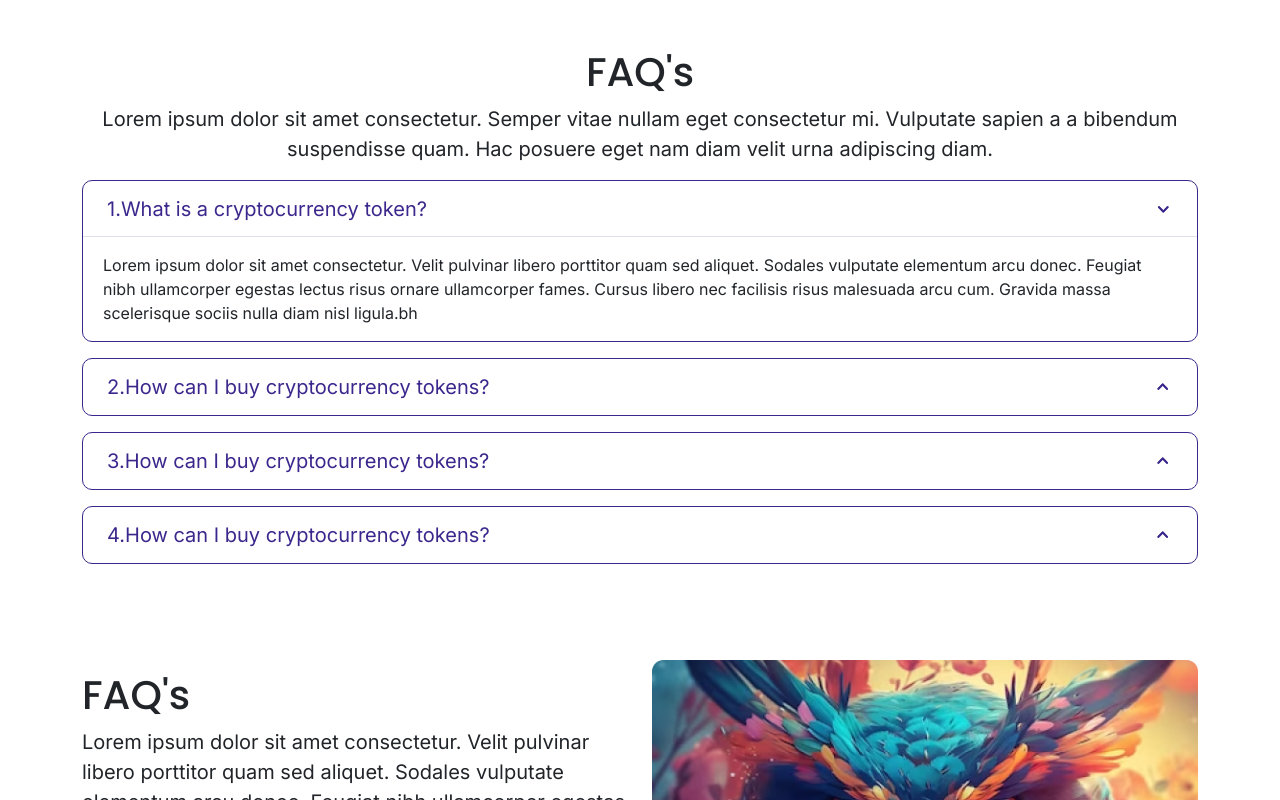
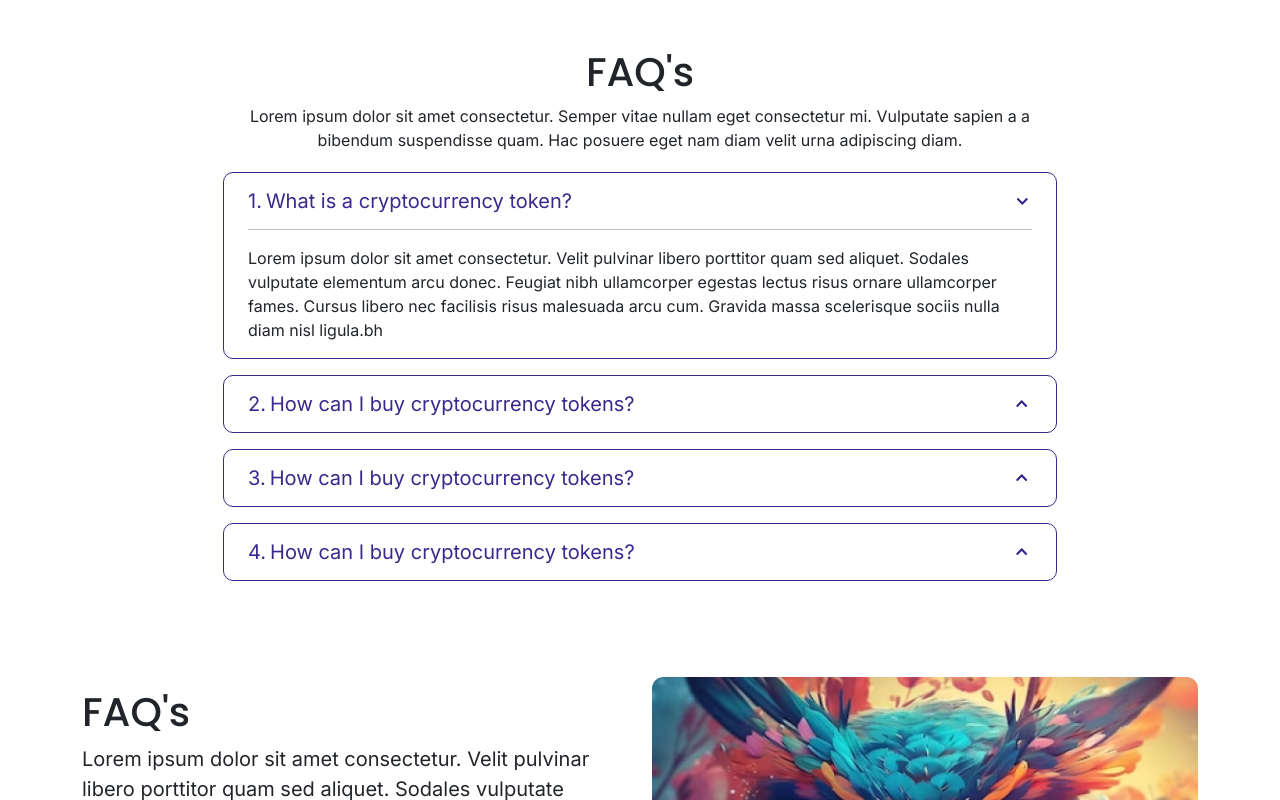
Before and after one commit to neharadialcode/bootstrap-common-components, a React (Create React App) app: page /faqs in a window 1280 px wide. Shown: the top 800 px of the page. Built offline with nearby package versions, Linux system fonts and the light colour scheme.

Commit message:
faqs update

```diff
--- a/src/components/faqs/FaqsOne.jsx
+++ b/src/components/faqs/FaqsOne.jsx
@@ -3,19 +3,19 @@ import Accordion from "react-bootstrap/Accordion";
 const FaqsOne = () => {
   return (
     <>
-      <div className="container mt-5">
+      <div className="container mt-5 faqs_one">
         <h1 className="ff_poppins fw-medium text-center">FAQ's </h1>
-        <p className="text-center fs-5 mt-2">
+        <p className="text-center fs-6 mt-2 mw_834 px-lg-4 pb-1 mx-auto">
           Lorem ipsum dolor sit amet consectetur. Semper vitae nullam eget
           consectetur mi. Vulputate sapien a a bibendum suspendisse quam. Hac
           posuere eget nam diam velit urna adipiscing diam.{" "}
         </p>
-        <Accordion defaultActiveKey="0">
+        <Accordion className="mw_834 mx-auto" defaultActiveKey="0">
           <Accordion.Item eventKey="0">
             <Accordion.Header className="fs_md">
-              1. <span> What is a cryptocurrency token?</span>
+              1.<span className="ps-1"> What is a cryptocurrency token?</span>
             </Accordion.Header>
-            <Accordion.Body className="">
+            <Accordion.Body className="activeBorder">
               Lorem ipsum dolor sit amet consectetur. Velit pulvinar libero
               porttitor quam sed aliquet. Sodales vulputate elementum arcu
               donec. Feugiat nibh ullamcorper egestas lectus risus ornare
@@ -26,9 +26,9 @@ const FaqsOne = () => {
           </Accordion.Item>
           <Accordion.Item eventKey="1" className="mt-3">
             <Accordion.Header>
-              2. <span> How can I buy cryptocurrency tokens?</span>
+              2. <span className="ps-1"> How can I buy cryptocurrency tokens?</span>
             </Accordion.Header>
-            <Accordion.Body>
+            <Accordion.Body className="activeBorder">
               Lorem ipsum dolor sit amet, consectetur adipiscing elit, sed do
               eiusmod tempor incididunt ut labore et dolore magna aliqua. Ut
               enim ad minim veniam, quis nostrud exercitation ullamco laboris
@@ -40,9 +40,9 @@ const FaqsOne = () => {
           </Accordion.Item>
           <Accordion.Item eventKey="2" className="mt-3">
             <Accordion.Header>
-              3. <span>How can I buy cryptocurrency tokens?</span>
+              3. <span className="ps-1"> How can I buy cryptocurrency tokens?</span>
             </Accordion.Header>
-            <Accordion.Body>
+            <Accordion.Body className="activeBorder">
               Lorem ipsum dolor sit amet, consectetur adipiscing elit, sed do
               eiusmod tempor incididunt ut labore et dolore magna aliqua. Ut
               enim ad minim veniam, quis nostrud exercitation ullamco laboris
@@ -54,9 +54,9 @@ const FaqsOne = () => {
           </Accordion.Item>
           <Accordion.Item eventKey="3" className="mt-3">
             <Accordion.Header>
-              4. <span>How can I buy cryptocurrency tokens?</span>
+              4. <span className="ps-1"> How can I buy cryptocurrency tokens?</span>
             </Accordion.Header>
-            <Accordion.Body>
+            <Accordion.Body className="activeBorder">
               Lorem ipsum dolor sit amet, consectetur adipiscing elit, sed do
               eiusmod tempor incididunt ut labore et dolore magna aliqua. Ut
               enim ad minim veniam, quis nostrud exercitation ullamco laboris
--- a/src/components/faqs/FaqsTwo.jsx
+++ b/src/components/faqs/FaqsTwo.jsx
@@ -18,7 +18,7 @@ const FaqsTwo = () => {
                 <Accordion.Header>
                   1. What is a cryptocurrency token?
                 </Accordion.Header>
-                <Accordion.Body>
+                <Accordion.Body className="activeBorder">
                   Lorem ipsum dolor sit amet consectetur. Velit pulvinar libero
                   porttitor quam sed aliquet. Sodales vulputate elementum arcu
                   donec. Feugiat nibh ullamcorper egestas
@@ -28,7 +28,7 @@ const FaqsTwo = () => {
                 <Accordion.Header>
                   2. How can I buy cryptocurrency tokens?
                 </Accordion.Header>
-                <Accordion.Body>
+                <Accordion.Body className="activeBorder">
                   Lorem ipsum dolor sit amet consectetur. Velit pulvinar libero
                   porttitor quam sed aliquet. Sodales vulputate elementum arcu
                   donec. Feugiat nibh ullamcorper egestas
@@ -38,7 +38,7 @@ const FaqsTwo = () => {
                 <Accordion.Header>
                   3. What is a token wallet, why do I need one?
                 </Accordion.Header>
-                <Accordion.Body>
+                <Accordion.Body className="activeBorder">
                   Lorem ipsum dolor sit amet consectetur. Velit pulvinar libero
                   porttitor quam sed aliquet. Sodales vulputate elementum arcu
                   donec. Feugiat nibh ullamcorper egestas
@@ -48,7 +48,7 @@ const FaqsTwo = () => {
                 <Accordion.Header>
                   4. Are cryptocurrency tokens secure?
                 </Accordion.Header>
-                <Accordion.Body>
+                <Accordion.Body className="activeBorder">
                   Lorem ipsum dolor sit amet consectetur. Velit pulvinar libero
                   porttitor quam sed aliquet. Sodales vulputate elementum arcu
                   donec. Feugiat nibh ullamcorper egestas
--- a/src/hero.css
+++ b/src/hero.css
@@ -18,6 +18,9 @@
 .max_width_par {
   max-width: 380px;
 }
+.mw_834 {
+  max-width: 834px;
+}
 .text_linear_gradient {
   background: var(--linear, linear-gradient(180deg, #abb6fb 0%, #747ef9 100%));
   background-clip: text;
@@ -33,6 +36,7 @@
 .max_w_position_hero_img {
   max-width: 190px;
 }
+/* faqs css */
 /* ===================COMMON BTN============== */
 .common_btn {
   font-family: "Poppins", sans-serif !important;
@@ -76,7 +80,7 @@
 .hero_Img_position {
   width: 100%;
 }
-.max_w_roadmap_sm{
+.max_w_roadmap_sm {
   max-width: 375px !important;
 }
 .roadmap_line::after {
@@ -132,7 +136,7 @@
     font-weight: 400px !important;
     font-size: var(--fs-md) !important;
     background-color: transparent !important;
-  border: 0;
+    border-bottom: 0;
     border-radius: 0px;
     overflow-anchor: none;
     transition: var(--bs-accordion-transition);
@@ -242,7 +246,6 @@
   }
 }
 @media (min-width: 992px) {
-
   .hero_custom_height {
     min-height: calc(100vh - 95px) !important;
   }
@@ -424,10 +427,21 @@ button:focus {
   font-weight: 600px !important;
 }
 .accordion-button::after {
-  margin-left: auto;
-  content: "";
+  margin-left: auto !important;
+  content: "" !important;
   background-image: url("../src/assetsFolder/images/svg/Arrow\ -\ Down\ Circle.svg") !important;
-  background-repeat: no-repeat;
+  background-repeat: no-repeat !important;
+}
+.accordion {
+  --bs-accordion-border-color: none !important;
+}
+.accordion-body {
+  padding: 0 !important;
+  margin: 0px 24px !important;
+  padding: 16px 0px !important;
+}
+.activeBorder {
+  border-top: 1px solid #9999 !important;
 }
 .border_top {
   background: rgba(0, 0, 0, 0.4);
```
Also changed, not shown: src/assets/images/png/Arrow - Down Circle.png (added), src/assetsFolder/images/svg/Arrow - Down Circle.svg. Lines whose indentation alone changed are shown as unchanged.
